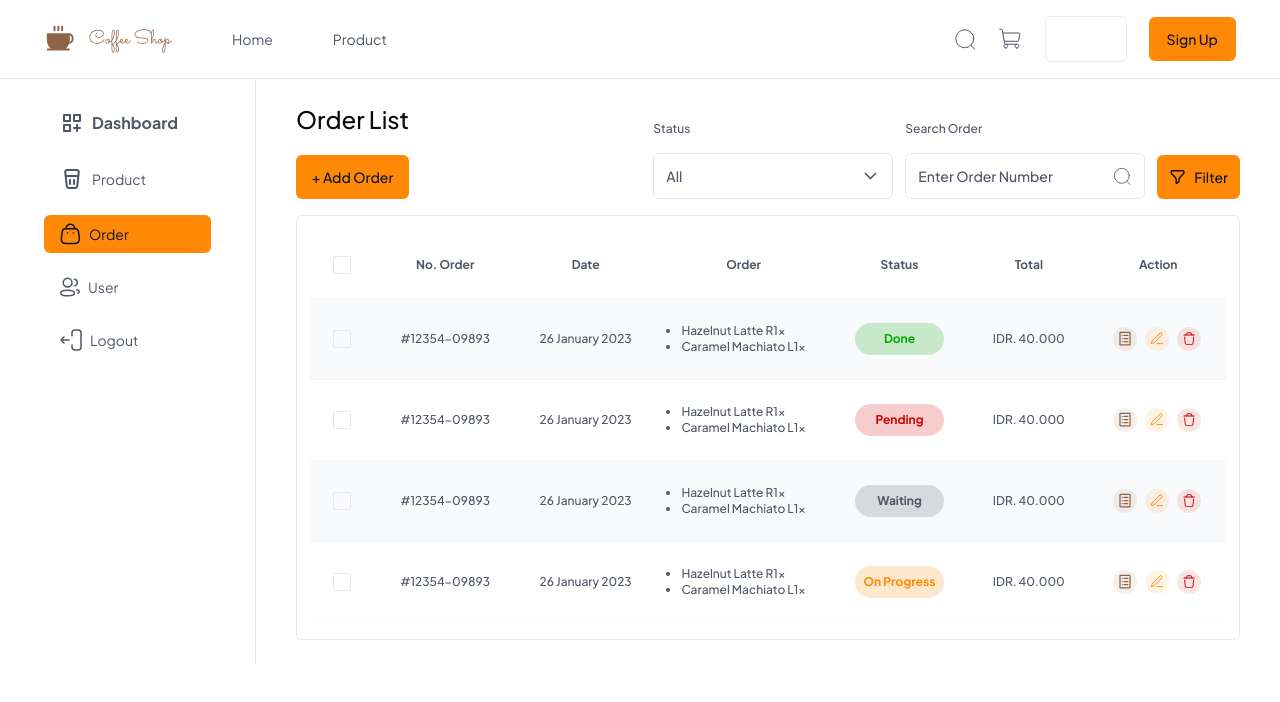
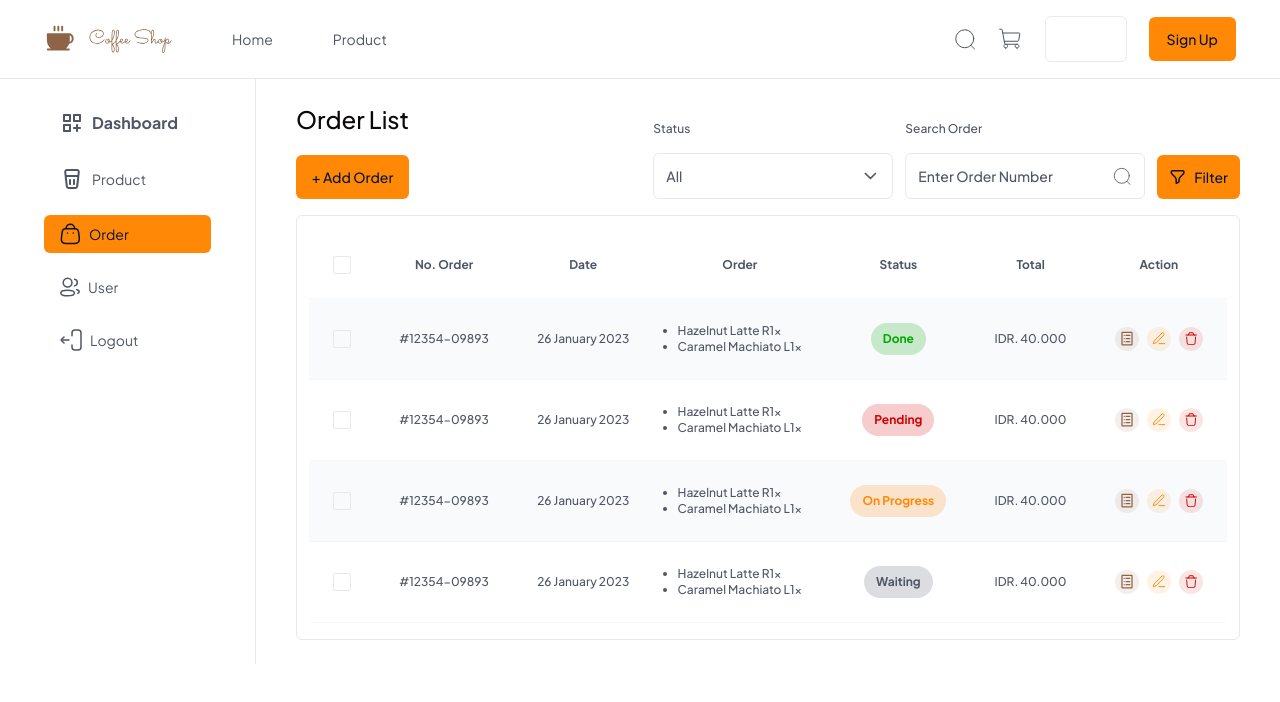
Before and after one commit to ridwanbahtiar15/coffee-shop-react-vite, a React (Vite) app: page /admin/order in a window 1280 px wide. Shown: the top 702 px of the page. Built offline with nearby package versions, Linux system fonts and the light colour scheme; no server answers.

Commit message:
delete product

```diff
--- a/src/components/modal/Modal.jsx
+++ b/src/components/modal/Modal.jsx
@@ -3,7 +3,7 @@ import { useNavigate, Link } from "react-router-dom";
 
 function Modal({
   /*  eslint-disable-next-line react/prop-types */
-  modal: { isOpen, status, id },
+  modal: { isOpen, status },
   /*  eslint-disable-next-line react/prop-types */
   closeModal,
   /*  eslint-disable-next-line react/prop-types */
@@ -39,13 +39,9 @@ function Modal({
                       closeModal({ isOpen: false, status: null });
                       navigate("/login");
                       break;
-                    case "addProduct":
+                    case "deleteProduct":
                       closeModal({ isOpen: false, status: null });
-                      navigate("/admin/product");
-                      break;
-                    case "updateProduct":
-                      closeModal({ isOpen: false, status: null });
-                      navigate("/admin/product?id=" + id);
+                      navigate("/login");
                       break;
                     default:
                       closeModal({ isOpen: false, status: null });
--- a/src/pages/admin/AdminProduct.jsx
+++ b/src/pages/admin/AdminProduct.jsx
@@ -21,7 +21,6 @@ function Order(props) {
   const [openModal, setOpenModal] = useState({
     isOpen: false,
     status: null,
-    id: null,
   });
   const [isDropdownShown, setIsDropdownShow] = useState(false);
   const [formAddProduct, setFormAddProduct] = useState(false);
@@ -94,6 +93,7 @@ function Order(props) {
       ...prev,
       id: id,
     }));
+
     setFormUpdateProduct(true);
     authAxios
       .get("/products/" + id)
@@ -141,13 +141,11 @@ function Order(props) {
           .catch((err) => console.log(err));
       })
       .catch((err) => {
-        if (err.response.status == 401) {
-          setMessage({
-            msg: err.response.data.msg,
-            isError: true,
-          });
-          setOpenModal({ isOpen: true, status: "401" });
-        }
+        setMessage({
+          msg: err.response.data.msg,
+          isError: true,
+        });
+        setOpenModal({ isOpen: true, status: "error" });
       });
   };
 
@@ -171,8 +169,6 @@ function Order(props) {
         });
         setOpenModal({
           isOpen: true,
-          status: "updateProduct",
-          id: searchParams.get("id"),
         });
         authAxios
           .get("/products")
@@ -185,14 +181,24 @@ function Order(props) {
           isError: true,
         });
         setOpenModal({ isOpen: true, status: "error" });
-        // if (err.response.status == 401) {
-        //   setMessage({
-        //     msg: err.response.data.msg,
-        //     isError: true,
-        //   });
-        //   setOpenModal({ isOpen: true, status: "401" });
-        // }
       });
+  };
+
+  const DeleteProductHandler = (id, imageUrl) => {
+    authAxios.delete(`/products?id=${id}&imageUrl=${imageUrl}`).then((res) => {
+      setMessage({
+        msg: res.data.msg,
+        isError: false,
+        status: "deleteProduct",
+      });
+      setOpenModal({
+        isOpen: true,
+      });
+      authAxios
+        .get("/products")
+        .then((res) => setProduct(res.data.result))
+        .catch((err) => console.log(err));
+    });
   };
 
   return (
@@ -543,7 +549,15 @@ function Order(props) {
                                 className="w-4"
                               />
                             </div>
-                            <div className="p-1 bg-[#D000001A] rounded-full">
+                            <div
+                              className="p-1 bg-[#D000001A] rounded-full cursor-pointer"
+                              onClick={() =>
+                                DeleteProductHandler(
+                                  result.products_id,
+                                  result.products_image
+                                )
+                              }
+                            >
                               <img
                                 src={getImageUrl("Delete", "svg")}
                                 alt="Delete"
--- a/src/pages/admin/Order.jsx
+++ b/src/pages/admin/Order.jsx
@@ -345,9 +345,11 @@ function Order(props) {
                         </ul>
                       </td>
                       <td className="p-6 text-center">
-                        <p className="text-xs text-[#00A700] font-bold py-2 px-2 rounded-full bg-[#00A70033]">
-                          Done
-                        </p>
+                        <div className="flex justify-center">
+                          <div className="text-xs text-[#00A700] font-bold py-2 px-3 rounded-full bg-[#00A70033]">
+                            Done
+                          </div>
+                        </div>
                       </td>
                       <td className="p-6 text-center">IDR. 40.000</td>
                       <td className="p-6 text-center">
@@ -389,9 +391,11 @@ function Order(props) {
                         </ul>
                       </td>
                       <td className="p-6 text-center">
-                        <p className="text-xs text-[#D00000] font-bold py-2 px-2 rounded-full bg-[#D0000033]">
-                          Pending
-                        </p>
+                        <div className="flex justify-center">
+                          <div className="text-xs text-[#D00000] font-bold py-2 px-3 rounded-full bg-[#D0000033]">
+                            Pending
+                          </div>
+                        </div>
                       </td>
                       <td className="p-6 text-center">IDR. 40.000</td>
                       <td className="p-6 text-center">
@@ -436,9 +440,11 @@ function Order(props) {
                         </ul>
                       </td>
                       <td className="p-6 text-center">
-                        <p className="text-xs text-secondary font-bold py-2 px-2 rounded-full bg-[#4F566533]">
-                          Waiting
-                        </p>
+                        <div className="flex justify-center">
+                          <div className="text-xs text-primary font-bold py-2 px-3 rounded-full bg-[#FF890633]">
+                            On Progress
+                          </div>
+                        </div>
                       </td>
                       <td className="p-6 text-center">IDR. 40.000</td>
                       <td className="p-6 text-center">
@@ -480,9 +486,11 @@ function Order(props) {
                         </ul>
                       </td>
                       <td className="p-6 text-center">
-                        <p className="text-xs text-primary font-bold py-2 px-2 w-full rounded-full bg-[#FF890633]">
-                          On Progress
-                        </p>
+                        <div className="flex justify-center">
+                          <div className="text-xs text-[#4F5665] font-bold py-2 px-3 rounded-full bg-[#4F566533]">
+                            Waiting
+                          </div>
+                        </div>
                       </td>
                       <td className="p-6 text-center">IDR. 40.000</td>
                       <td className="p-6 text-center">
```
